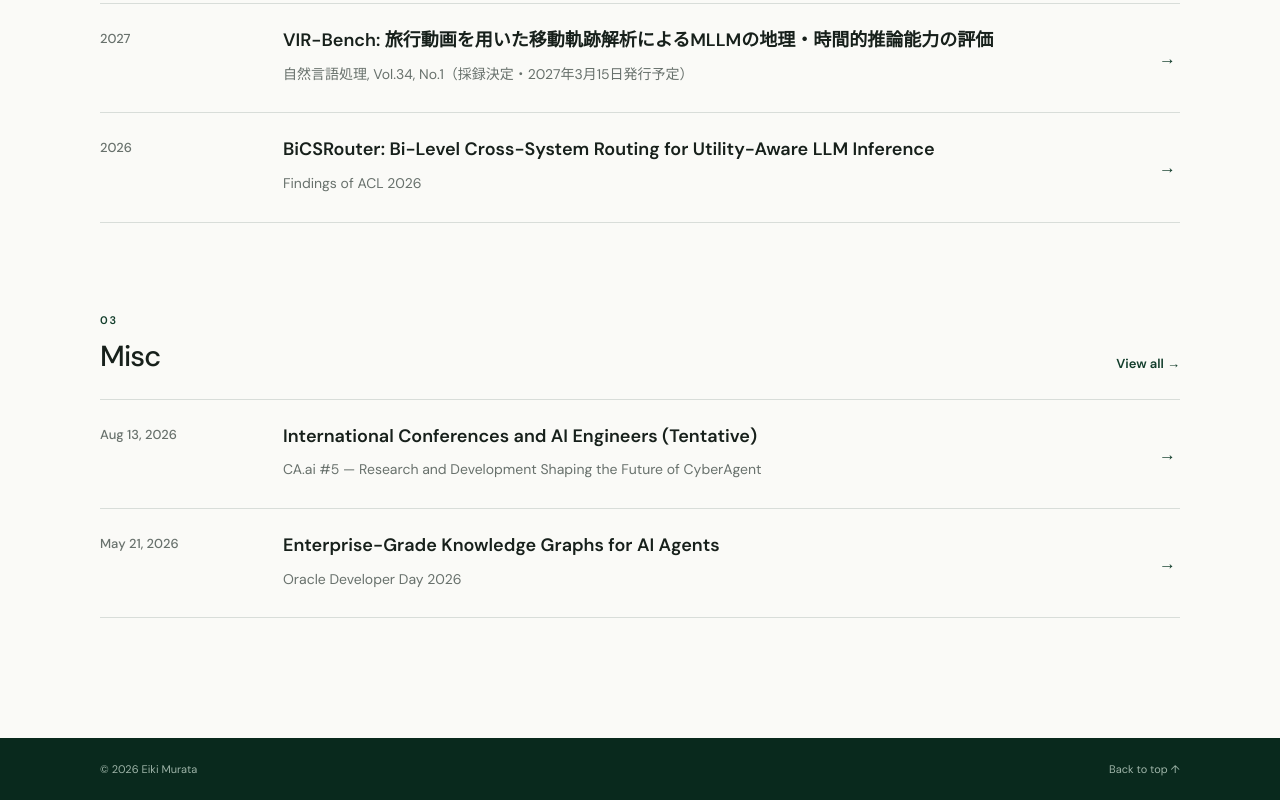
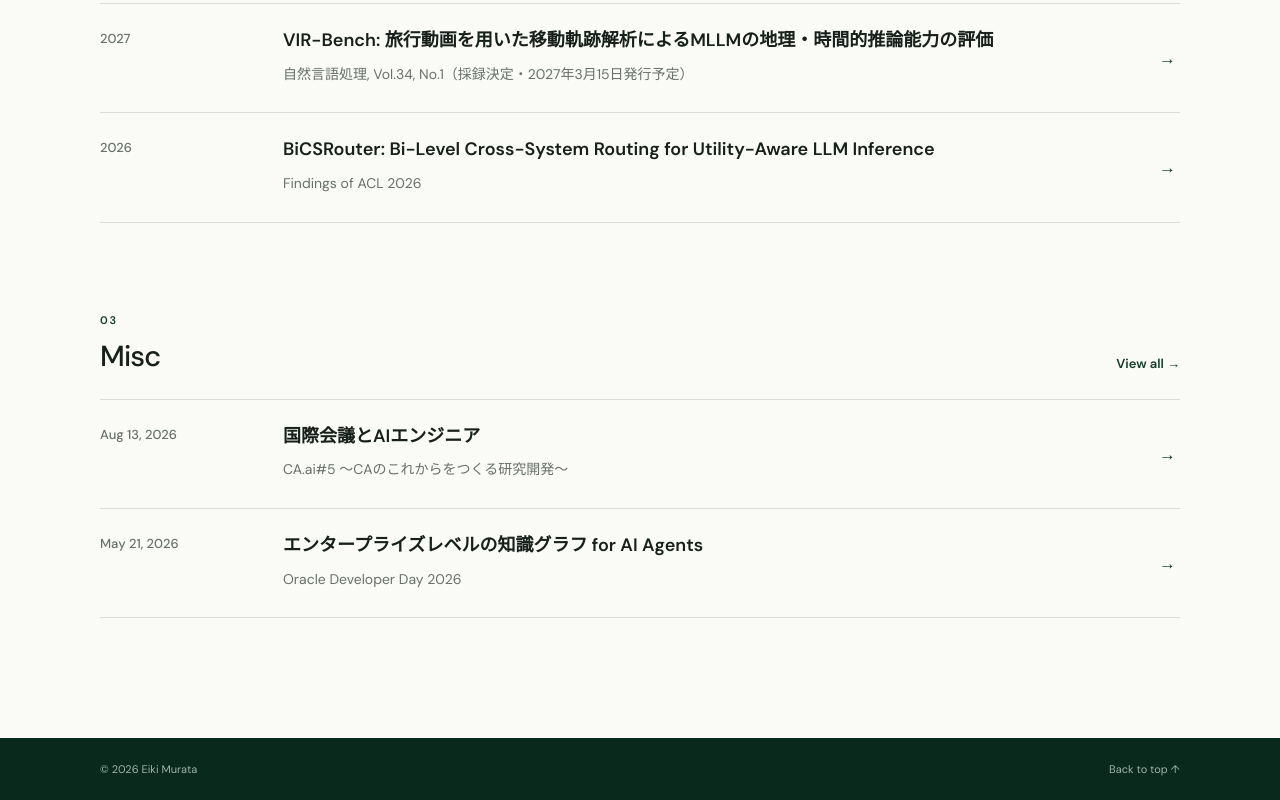
Before and after one commit to portero16/portero16.github.io, a plain HTML site: page index.html in a window 1280 px wide. Shown: the part 1148-1948 px from the top of the page. Drawn offline with Linux system fonts and the light colour scheme.

Commit message:
Match homepage Misc highlights to original talk titles

```diff
--- a/index.html
+++ b/index.html
@@ -70,8 +70,8 @@
               <a href="misc.html">View all →</a>
             </header>
             <div class="highlight-list">
-              <a class="highlight-item" href="misc.html"><time>Aug 13, 2026</time><div><h3>International Conferences and AI Engineers (Tentative)</h3><p>CA.ai #5 — Research and Development Shaping the Future of CyberAgent</p></div><span>→</span></a>
-              <a class="highlight-item" href="misc.html"><time>May 21, 2026</time><div><h3>Enterprise-Grade Knowledge Graphs for AI Agents</h3><p>Oracle Developer Day 2026</p></div><span>→</span></a>
+              <a class="highlight-item" href="misc.html" lang="ja"><time>Aug 13, 2026</time><div><h3>国際会議とAIエンジニア</h3><p>CA.ai#5 〜CAのこれからをつくる研究開発〜</p></div><span>→</span></a>
+              <a class="highlight-item" href="misc.html" lang="ja"><time>May 21, 2026</time><div><h3>エンタープライズレベルの知識グラフ for AI Agents</h3><p>Oracle Developer Day 2026</p></div><span>→</span></a>
             </div>
           </section>
         </div>
```
